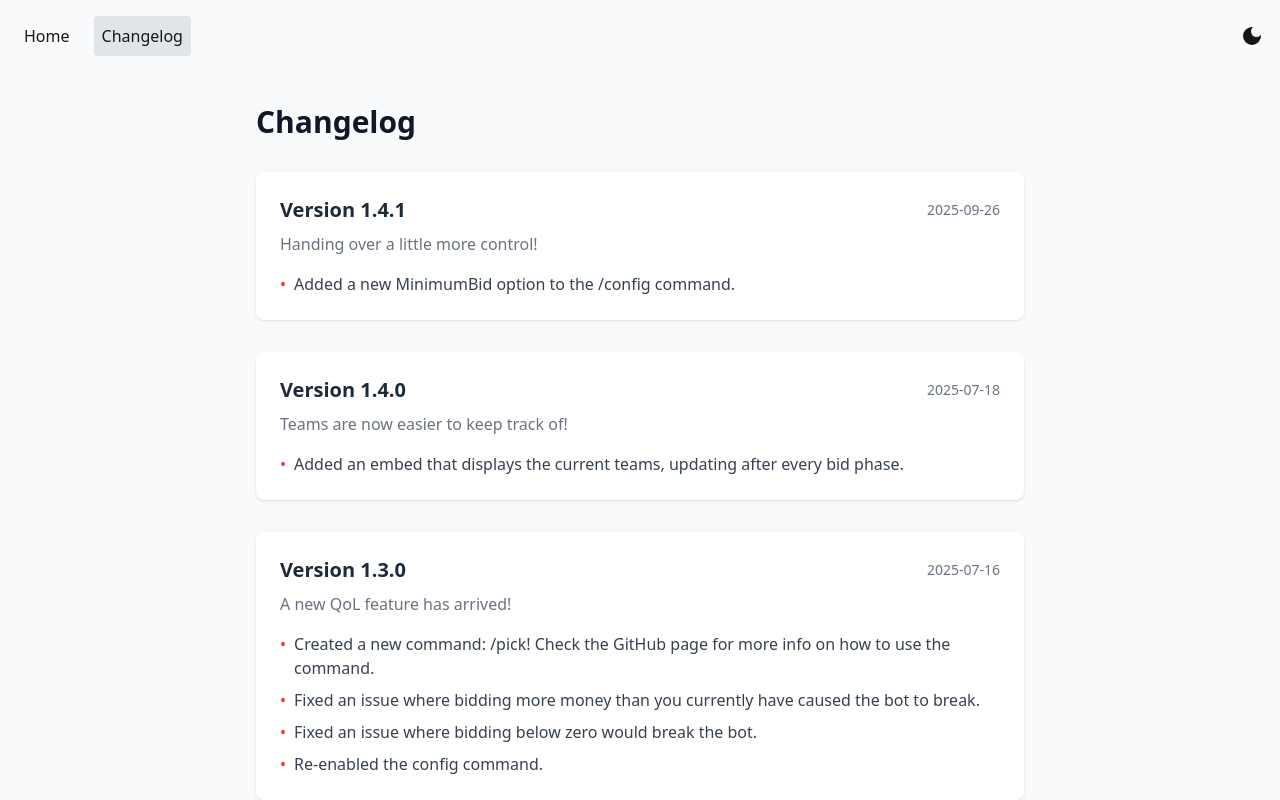
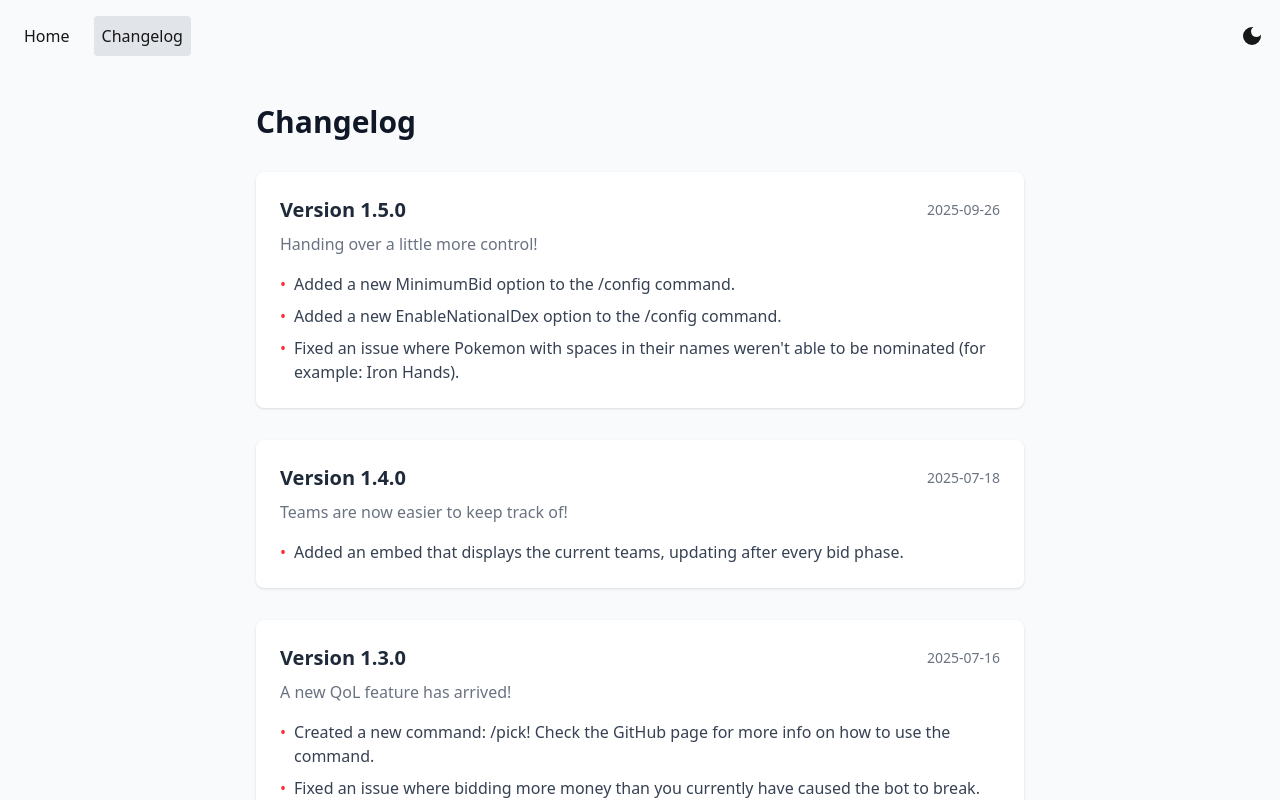
Before and after one commit to mehkij/poke-auction, a React (Vite) app in the folder frontend/: page /changelog in a window 1280 px wide. Shown: the top 800 px of the page. Built offline with nearby package versions, Linux system fonts and the light colour scheme.

Commit message:
chore: update changelog

```diff
--- a/frontend/src/changelog.ts
+++ b/frontend/src/changelog.ts
@@ -7,10 +7,14 @@ type ChangelogEntry = {
 
 export const changelog: ChangelogEntry[] = [
   {
-    version: "1.4.1",
+    version: "1.5.0",
     date: "2025-09-26",
     description: "Handing over a little more control!",
-    changes: ["Added a new MinimumBid option to the /config command."],
+    changes: [
+      "Added a new MinimumBid option to the /config command.",
+      "Added a new EnableNationalDex option to the /config command.",
+      "Fixed an issue where Pokemon with spaces in their names weren't able to be nominated (for example: Iron Hands).",
+    ],
   },
   {
     version: "1.4.0",
```
